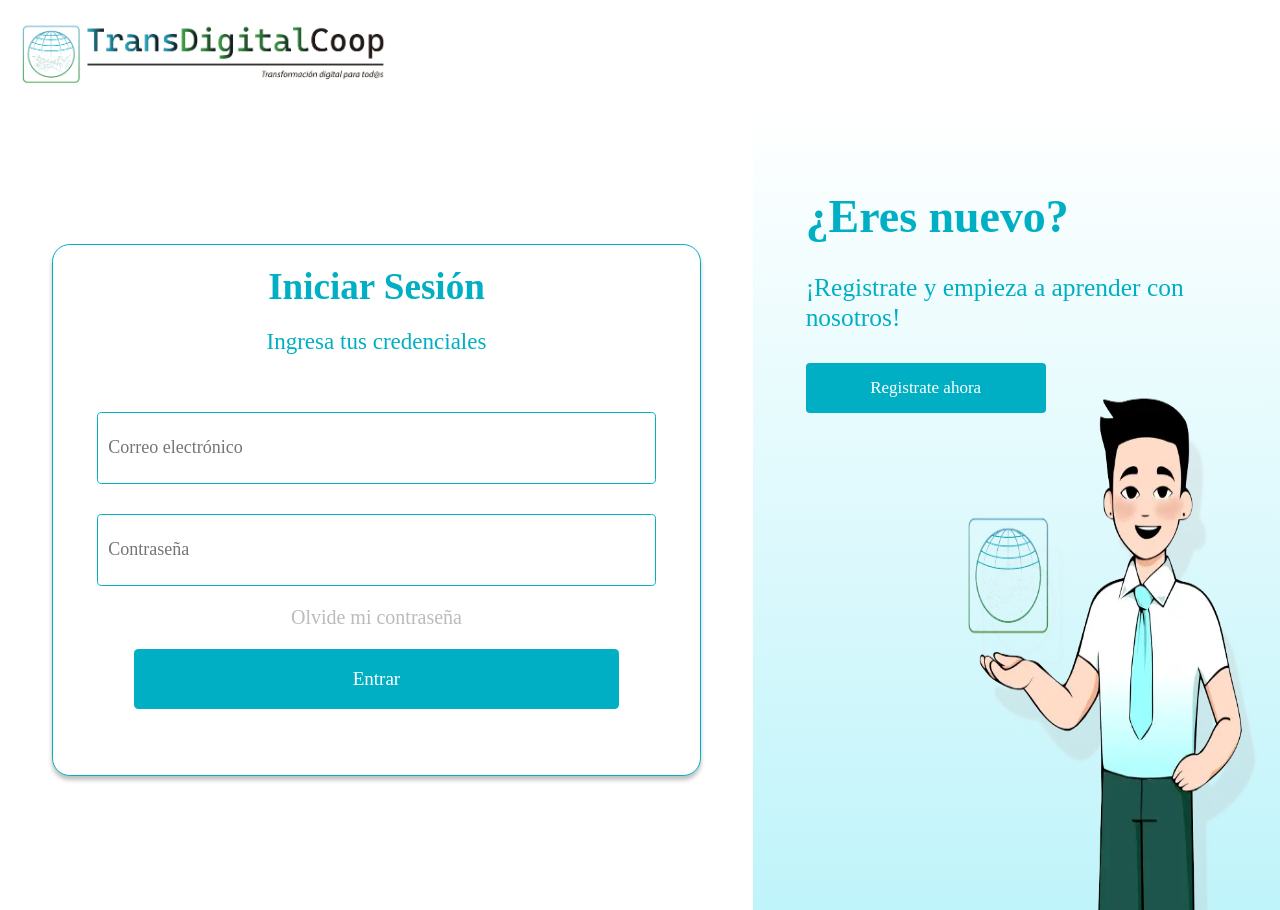
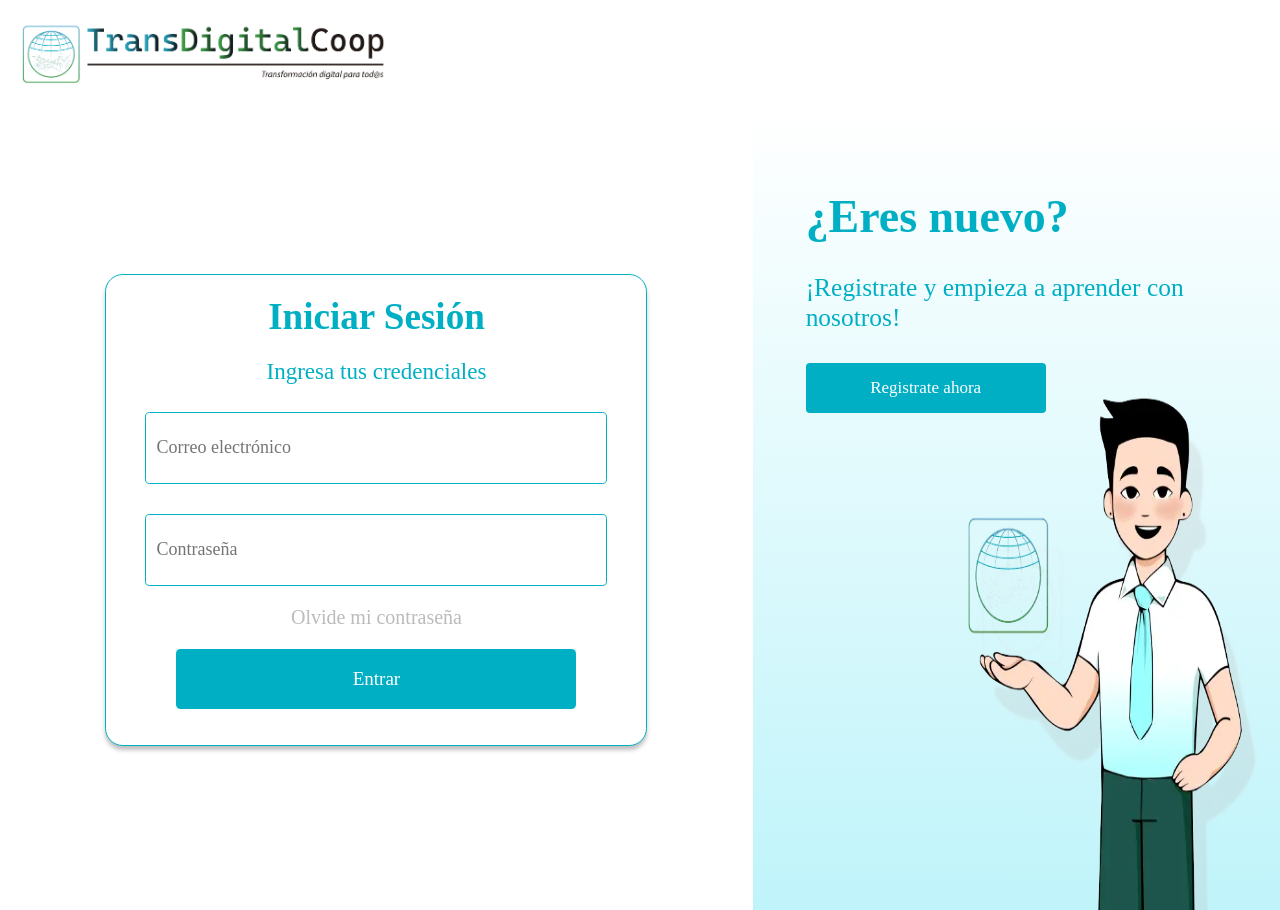
Before and after one commit to transdigitalcoop/e-learning-frontend, a React (Vite) app: page /auth in a window 1280 px wide. Built offline with nearby package versions, Linux system fonts and the light colour scheme; a web font is replaced by a local one.

Commit message:
actualizacion

```diff
--- a/src/auth/styles/CardLogin.css
+++ b/src/auth/styles/CardLogin.css
@@ -4,8 +4,12 @@
     gap: 10px;
     padding: 20px;
     align-items: center;
-    width: 607px;
-    height: 490px;
+    width: 500px;
+    max-width: 500px;
+    min-width: 500px;
+    height: 430px;
+    min-height: 430px;
+    max-height: 430px;
     border-radius: 17.817px;
     border: 1px solid #00AFC4;
     background: #FFF;
--- a/src/auth/styles/CardRegister.css
+++ b/src/auth/styles/CardRegister.css
@@ -9,8 +9,10 @@
     background: #FFF;
     box-shadow: 0px 4px 4px 0px rgba(0, 0, 0, 0.25);
     margin: 30px auto;
-    width: 60%;
-    height: 670px;
+    width: 70%;
+    min-width: 70%;
+    max-width: 70%;
+    height: 640px;
 }
 .Main-card h1{
     color: #00AFC4;
```
Also changed, not shown: src/styles/App.css (deleted).
